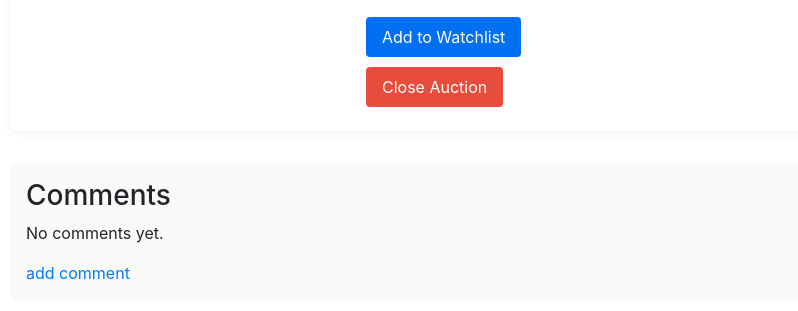
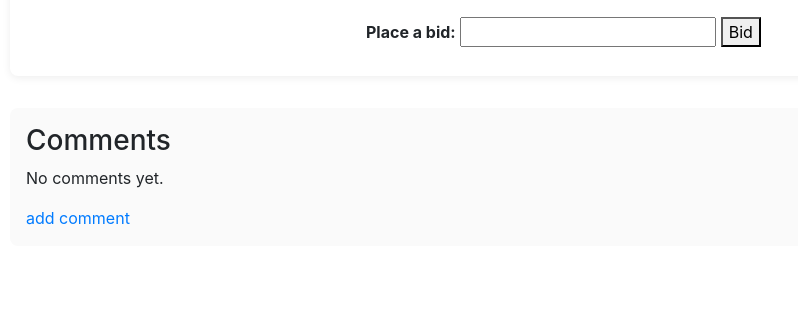
Before and after one commit to dsimanoliveira/cs50-web, a Django app: page /listing/1 in a window 1280 px wide. Shown: the part 496-807 px from the top of the page, without its empty margins (0-798 px from the left). After the commit the page ends 721 px from the top, so only its background shows below. Run offline with Django 3.2, Linux system fonts and the light colour scheme; a user stored in the database is signed in; data comes from the database, SQL or seed files in the repository; both versions use the stored data as it was after the commit; some libraries are stand-ins or nearby versions.

Commit message:
Implement bidding functionality and auction closure, enhance listing display with watchlist actions

```diff
--- a/commerce/auctions/models.py
+++ b/commerce/auctions/models.py
@@ -22,6 +22,9 @@
         if bids:
             return bids.aggregate(Max('amount'))['amount__max']
         return self.starting_bid
+
+    def has_bids(self):
+        return self.bids.exists()
 
     def __str__(self):
         return f"{self.title} - ${self.get_current_price()}"
--- a/commerce/auctions/static/auctions/listing.css
+++ b/commerce/auctions/static/auctions/listing.css
@@ -48,3 +48,12 @@
     padding: 8px;
     margin-bottom: 8px;
 }
+.listing-header {
+    display: flex;
+    justify-content: space-between;
+    align-items: center;
+}
+.listing-actions {
+    display: flex;
+    gap: 10px;
+}
--- a/commerce/auctions/templates/auctions/index.html
+++ b/commerce/auctions/templates/auctions/index.html
@@ -17,7 +17,7 @@
                     <div class="listing-details">
                         <a href="{% url 'listing' listing.id %}"><h3>{{ listing.title }}</h3></a>
                         <p>{{ listing.description }}</p>
-                        <p class="listing-price"><strong>Price:</strong> ${{ listing.get_current_price }}</p>
+                        <p class="listing-price"><strong>Price:</strong> ${{ listing.get_current_price|floatformat:2 }}</p>
                     </div>
                 </div>
             {% endfor %}
--- a/commerce/auctions/templates/auctions/listing_page.html
+++ b/commerce/auctions/templates/auctions/listing_page.html
@@ -15,33 +15,46 @@
             {% endif %}
         </div>
         <div class="listing-detail-info">
-            <h2>{{ listing.title }}</h2>
+            <div class="listing-header">
+                <h2>{{ listing.title }}</h2>
+                <div class="listing-actions">
+                    {% if user.is_authenticated %}
+                        <form method="post" action="{% url is_watchlisted|yesno:'remove_from_watchlist,add_to_watchlist' listing.id %}">
+                            {% csrf_token %}
+                            {% if is_watchlisted %}
+                                <button type="submit" class="watchlist-btn remove">Remove from Watchlist</button>
+                            {% else %}
+                                <button type="submit" class="watchlist-btn add">Add to Watchlist</button>
+                            {% endif %}
+                        </form>
+                    {% endif %}
+                    {% if user.is_authenticated and user == listing.owner and listing.is_active %}
+                        <form method="post" action="{% url 'close_auction' listing.id %}" style="margin-left:10px;">
+                            {% csrf_token %}
+                            <button type="submit" class="delete-btn">Close Auction</button>
+                        </form>
+                    {% endif %}
+                </div>
+            </div>
             <p>{{ listing.description }}</p>
             <p><strong>Category:</strong> {{ listing.category.name }}</p>
             <p><strong>Starting bid:</strong> ${{ listing.starting_bid }}</p>
             <p><strong>Owner:</strong> {{ listing.owner.username }}</p>
             <p><strong>Created at:</strong> {{ listing.created_at }}</p>
             <p><strong>Status:</strong> {% if listing.is_active %}Active{% else %}Closed{% endif %}</p>
-            <p><strong>Current price:</strong> ${{ listing.get_current_price }}</p>
+            <p><strong>Current price:</strong> ${{ listing.get_current_price|floatformat:2 }}</p>
 
-            <!-- Watchlist Button -->
-             {% if user.is_authenticated %}
-                <form method="post" action="{% url is_watchlisted|yesno:'remove_from_watchlist,add_to_watchlist' listing.id %}">
+            <!-- Bidding Form -->
+            {% if user.is_authenticated and listing.is_active %}
+                <form method="post" action="{% url 'bid' listing.id %}" style="margin-top:15px;">
                     {% csrf_token %}
-                        {% if is_watchlisted %}
-                            <button type="submit" class="watchlist-btn remove">Remove from Watchlist</button>
-                        {% else %}
-                            <button type="submit" class="watchlist-btn add">Add to Watchlist</button>
-                        {% endif %}
+                    <label for="bid_amount"><strong>Place a bid:</strong></label>
+                    <input type="number" step="0.01" min="{{ listing.get_current_price }}" name="bid_amount" id="bid_amount" required>
+                    <button type="submit" class="bid-btn">Bid</button>
                 </form>
-             {% endif %}
-
-            <!-- Delete Button (show only if user is owner) -->
-            {% if user.is_authenticated and user == listing.owner %}
-                <form method="post" action="" style="margin-top:10px;">
-                    {% csrf_token %}
-                    <button type="submit" class="delete-btn">Close Auction</button>
-                </form>
+                {% if bid_error %}
+                    <p class="error" style="color:red;">{{ bid_error }}</p>
+                {% endif %}
             {% endif %}
         </div>
     </div>
--- a/commerce/auctions/urls.py
+++ b/commerce/auctions/urls.py
@@ -10,5 +10,7 @@
     path("listing/<int:listing_id>", views.listing_view, name="listing"),
     path("watchlist", views.user_watchlist_view, name="user_watchlist"),
     path("listing/<int:listing_id>/watchlist/add", views.add_to_watchlist, name="add_to_watchlist"),
-    path("listing/<int:listing_id>/watchlist/remove", views.remove_from_watchlist, name="remove_from_watchlist")
+    path("listing/<int:listing_id>/watchlist/remove", views.remove_from_watchlist, name="remove_from_watchlist"),
+    path("listing/<int:listing_id>/bid", views.bid_view, name="bid"),
+    path("listing/<int:listing_id>/closeauction", views.close_auction_view, name="close_auction")
 ]
--- a/commerce/auctions/views.py
+++ b/commerce/auctions/views.py
@@ -4,6 +4,7 @@
 from django.http import HttpResponse, HttpResponseRedirect
 from django.shortcuts import render
 from django.urls import reverse
+from decimal import Decimal
 
 from .models import User, AuctionListing, UserWatchlist, Bid
 
@@ -58,6 +59,40 @@
         return HttpResponseRedirect(reverse("listing", args=[listing_id]))
 
 
+def bid_view(request, listing_id):
+    if request.method == "POST" and request.user.is_authenticated:
+        user = request.user
+        listing = AuctionListing.objects.get(id=listing_id)
+        bid_amount = Decimal(request.POST.get("bid_amount"))
+
+        bid = Bid(bidder=user, listing=listing, amount=bid_amount)
+
+        try:
+            bid.full_clean()  # Validate the bid
+            bid.save()
+            return HttpResponseRedirect(reverse("listing", args=[listing_id]))
+        except Exception as e:
+            bid_error = str(e)
+            return render(request, "auctions/listing_page.html", {
+                "listing": listing,
+                "bid_error": bid_error,
+                "is_watchlisted": True if user.watchlist.filter(listing_id=listing_id).first() else False
+            })
+
+
+def close_auction_view(request, listing_id):
+    if request.method == "POST" and request.user.is_authenticated:
+        user = request.user
+        listing = AuctionListing.objects.get(id=listing_id)
+
+        if user == listing.owner:
+            listing.is_active = False
+            listing.save()
+            return HttpResponseRedirect(reverse("listing", args=[listing_id]))
+            # TO DO: determine the winner of the auction
+            # TO DO: how to deal with the watchlist of the user?
+
+
 def login_view(request):
     if request.method == "POST":
 
```
Also changed, not shown: commerce/db.sqlite3.
